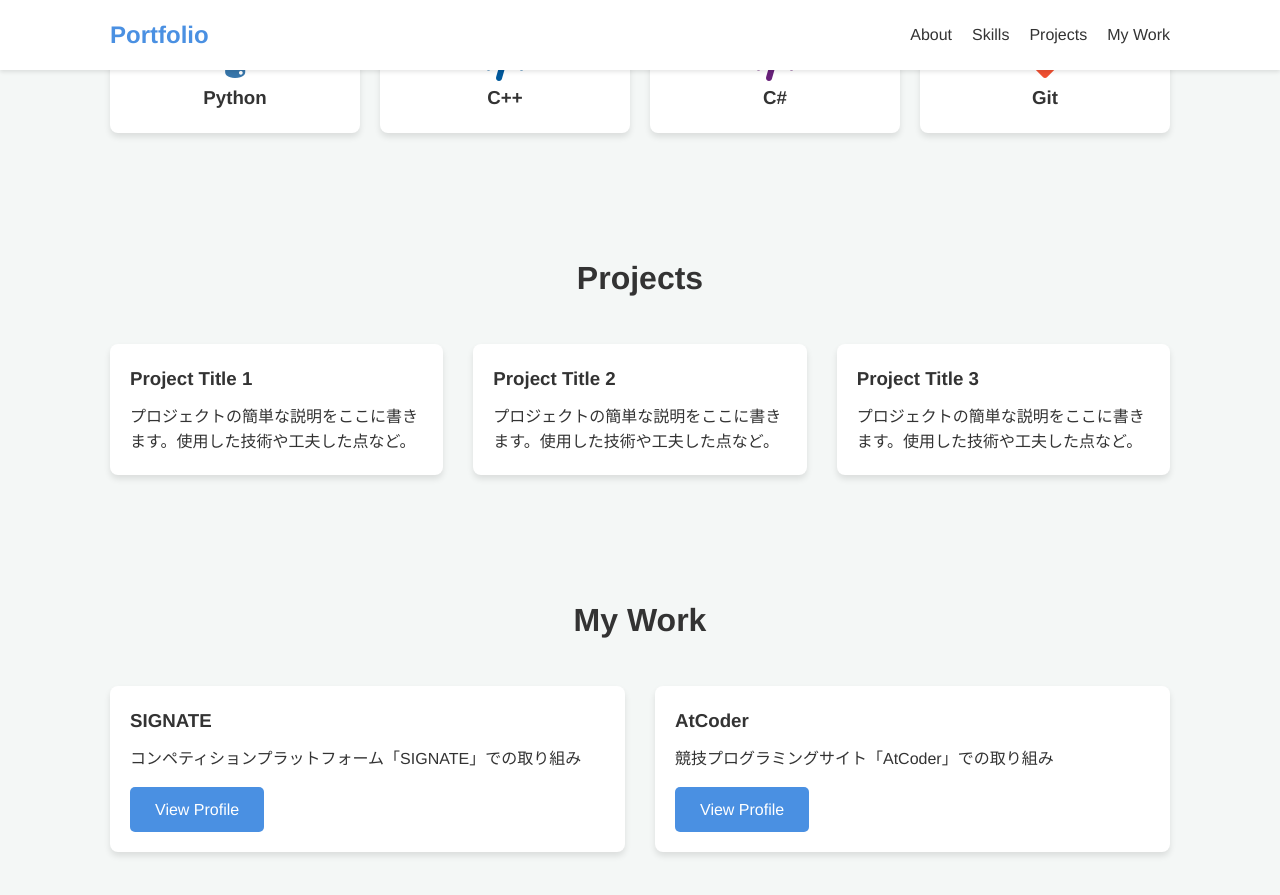
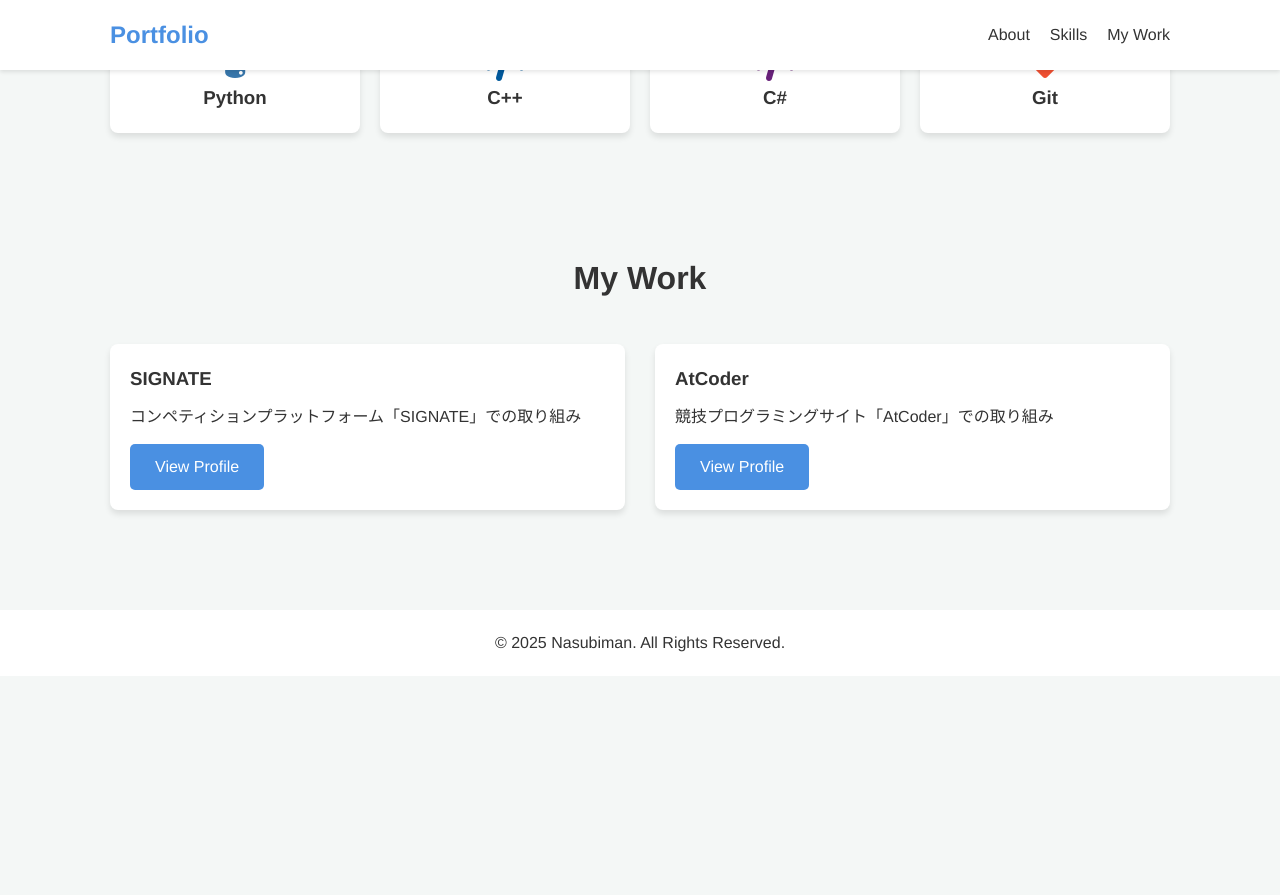
Before and after one commit to Nasubiman/Nasubiman.github.io, a Jekyll site: the page home.html, which Jekyll copies as it is, in a window 1280 px wide and 900 px high, scrolled down 718 px. Shown: the top 895 px of the window. Built offline with Jekyll 4.4.1, drawn with Linux system fonts in a browser that asks for light colours; after the commit the page ends 1394 px from its top, so only the background shows below that.

Commit message:
remove project

```diff
--- a/home.html
+++ b/home.html
@@ -17,7 +17,7 @@
             <ul class="nav-links">
                 <li><a href="#about">About</a></li>
                 <li><a href="#skills">Skills</a></li>
-                <li><a href="#projects">Projects</a></li>
+
                 <li><a href="#my-work">My Work</a></li>
             </ul>
         </nav>
@@ -43,7 +43,7 @@
                     </p>
                 </div>
                 <div class="hero-buttons">
-                    <a href="#projects" class="btn" style="margin-top: 20px;">View My Work</a>
+                    <a href="#my-work" class="btn" style="margin-top: 20px;">View My Work</a>
                     <a href="https://github.com/Nasubiman" target="_blank" class="btn"
                         style="margin-top: 20px; margin-left: 10px; background-color: #333;"><i
                             class="fab fa-github"></i> GitHub</a>
@@ -74,32 +74,7 @@
         </div>
     </section>
 
-    <section id="projects">
-        <h2>Projects</h2>
-        <div class="projects-grid">
-            <!-- Project 1 -->
-            <div class="project-card">
-                <div class="project-info">
-                    <h3>Project Title 1</h3>
-                    <p>プロジェクトの簡単な説明をここに書きます。使用した技術や工夫した点など。</p>
-                </div>
-            </div>
-            <!-- Project 2 -->
-            <div class="project-card">
-                <div class="project-info">
-                    <h3>Project Title 2</h3>
-                    <p>プロジェクトの簡単な説明をここに書きます。使用した技術や工夫した点など。</p>
-                </div>
-            </div>
-            <!-- Project 3 -->
-            <div class="project-card">
-                <div class="project-info">
-                    <h3>Project Title 3</h3>
-                    <p>プロジェクトの簡単な説明をここに書きます。使用した技術や工夫した点など。</p>
-                </div>
-            </div>
-        </div>
-    </section>
+
 
     <section id="my-work">
         <h2>My Work</h2>
```
